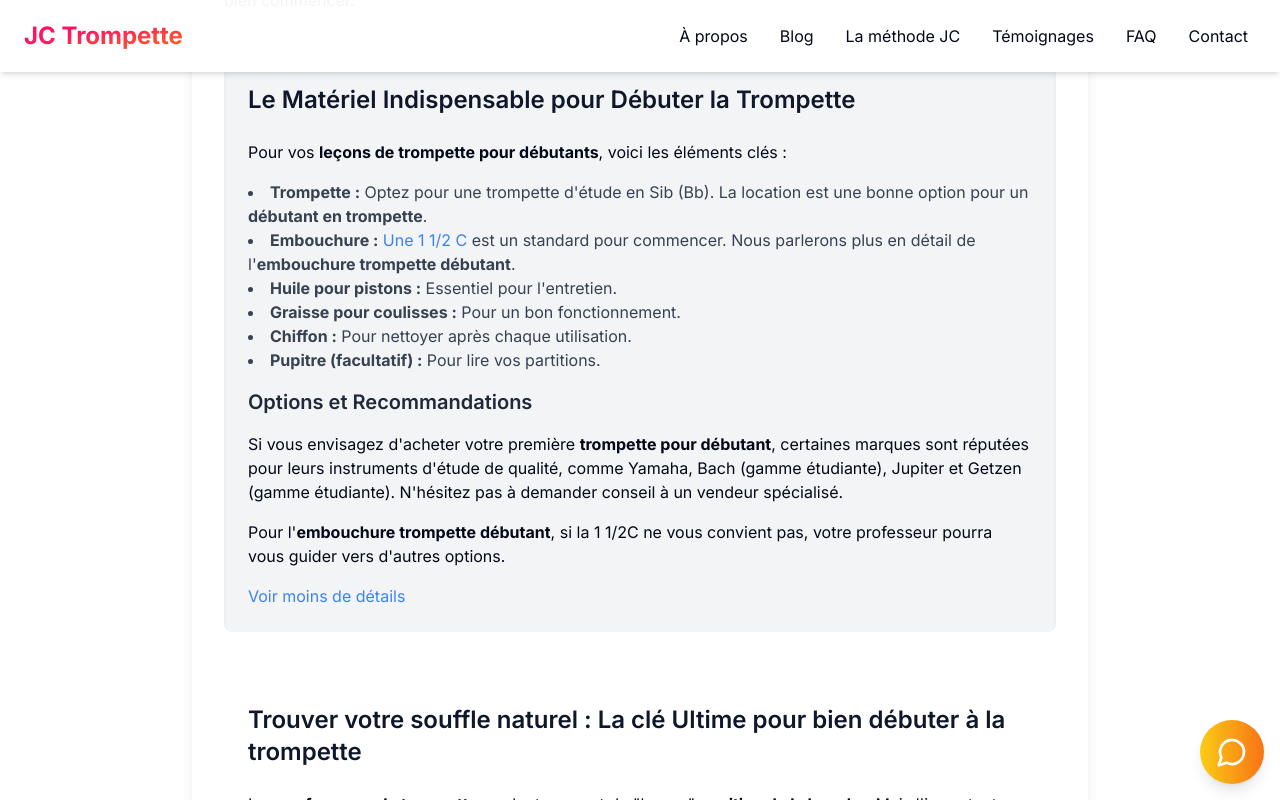
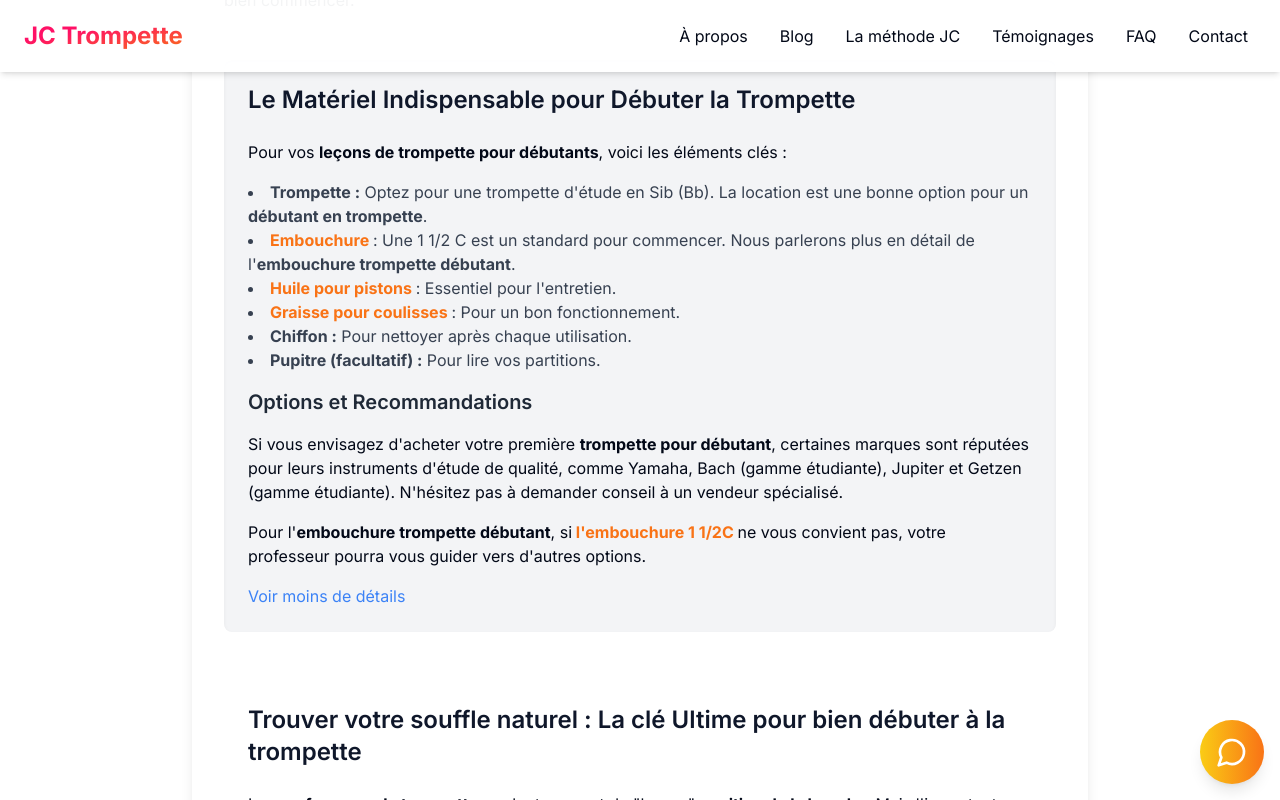
Before and after one commit to moisur/courstrompette, a Next.js app: page /blog/guide-apprentissage/professeur-recommandes in a window 1280 px wide. Both pictures are taken after a click on the button "Voir plus de détails sur le matériel". Shown: the part 613-1413 px from the top of the page. Built offline with nearby package versions, Linux system fonts and the light colour scheme.

Commit message:
lien hypertextes

```diff
--- a/src/components/blog/AccessoireRecommandes.tsx
+++ b/src/components/blog/AccessoireRecommandes.tsx
@@ -14,6 +14,7 @@ const AccessoiresTrompette = () => {
       affiliateLink: "https://amzn.to/3TGm4kR",
     },
     {
+      id: "nettoyage",
       title: "Huile pour Pistons La Tromba",
       description:
         "L'huile La Tromba pour pistons des instruments cuivres. (Pistons acier fin ou monel).",
@@ -23,6 +24,7 @@ const AccessoiresTrompette = () => {
       affiliateLink: "https://amzn.to/4eaaM0H",
     },
     {
+      id: "graisse",
       title: "La Tromba - Graisse pour liège et coulisse - 15g",
       description: "Graisse unique et stable pour les instruments de musique.",
       imageUrl:
--- a/src/components/blog/ProfesseurRecommandes.tsx
+++ b/src/components/blog/ProfesseurRecommandes.tsx
@@ -55,20 +55,24 @@ export default function ProfesseurRecommandes() {
               <strong>débutant en trompette</strong>.
             </li>
             <li>
-              <strong>Embouchure :</strong>{" "}
-              <a href="#embouchure" className="text-blue-500 hover:underline">
-                Une 1 1/2 C
-              </a>{" "}
-              est un standard pour commencer. Nous parlerons plus en détail de
-              l'
+              <a href="#embouchure" className="text-orange-500 hover:underline">
+                <strong>Embouchure </strong>
+              </a>
+              : Une 1 1/2 C est un standard pour commencer. Nous parlerons plus
+              en détail de l'
               <strong>embouchure trompette débutant</strong>.
             </li>
             <li>
-              <strong>Huile pour pistons :</strong> Essentiel pour l'entretien.
+              <a href="#nettoyage" className="text-orange-500 hover:underline">
+                <strong>Huile pour pistons </strong>{" "}
+              </a>
+              : Essentiel pour l'entretien.
             </li>
             <li>
-              <strong>Graisse pour coulisses :</strong> Pour un bon
-              fonctionnement.
+              <a href="#nettoyage" className="text-orange-500 hover:underline">
+                <strong>Graisse pour coulisses </strong>{" "}
+              </a>{" "}
+              : Pour un bon fonctionnement.
             </li>
             <li>
               <strong>Chiffon :</strong> Pour nettoyer après chaque utilisation.
@@ -91,9 +95,15 @@ export default function ProfesseurRecommandes() {
                 spécialisé.
               </p>
               <p>
-                Pour l'<strong>embouchure trompette débutant</strong>, si la 1
-                1/2C ne vous convient pas, votre professeur pourra vous guider
-                vers d'autres options.
+                Pour l'<strong>embouchure trompette débutant</strong>, si
+                <a
+                  href="#embouchure"
+                  className="text-orange-500 hover:underline"
+                >
+                  <strong> l'embouchure 1 1/2C </strong>
+                </a>{" "}
+                ne vous convient pas, votre professeur pourra vous guider vers
+                d'autres options.
               </p>
             </div>
           )}
```
